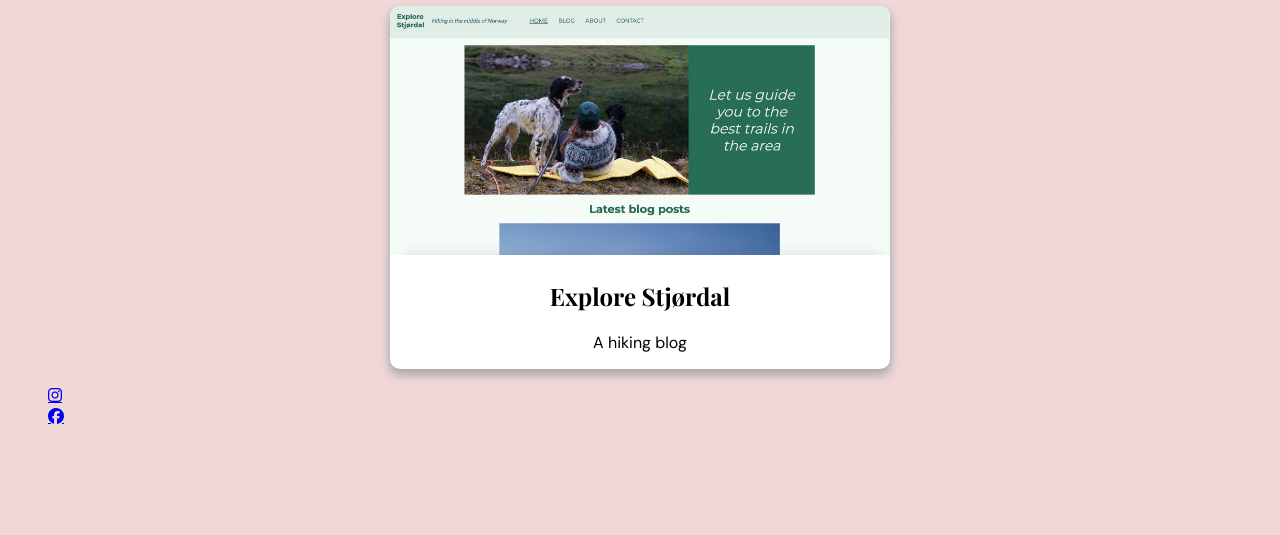
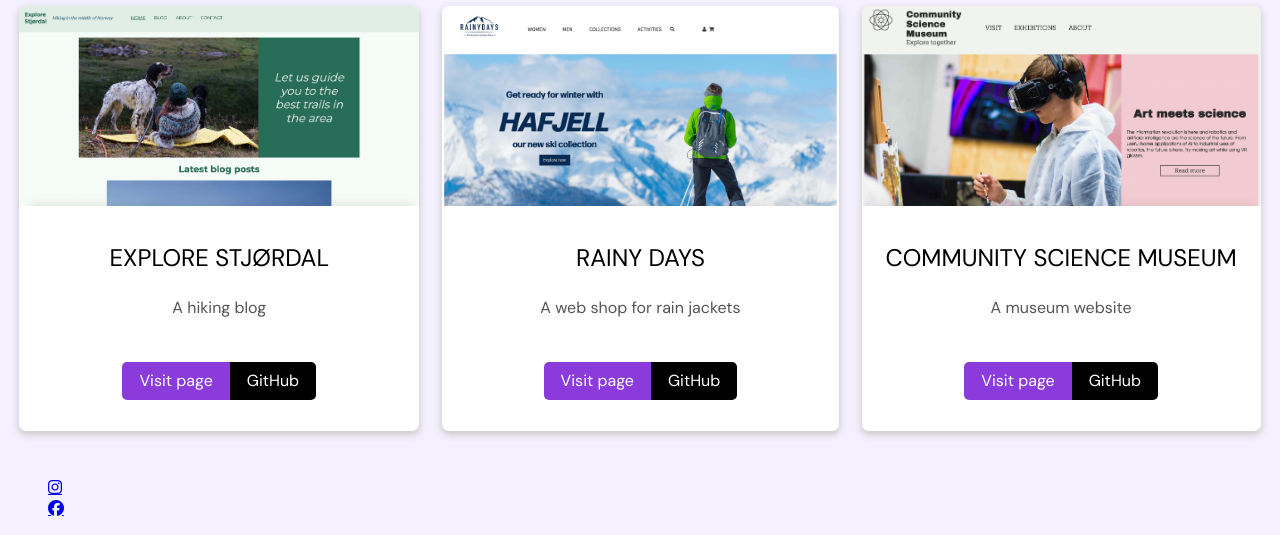
Before and after one commit to martemoslet/portfolio, a plain HTML site: page index.html in a window 1280 px wide. Shown: the part 320-855 px from the top of the page. Before the commit the page ends 800 px from the top, so only its background shows below. Drawn offline with nearby package versions, Linux system fonts and the light colour scheme.

Commit message:
update index

```diff
--- a/css/styles.css
+++ b/css/styles.css
@@ -1,13 +1,16 @@
 body,
-header a {
+header a,
+h2 {
   font-family: "DM Sans", Verdana, Geneva, Tahoma, sans-serif;
-  background-color: #f0d8d8;
   text-decoration: none;
   color: black;
 }
 
-h1,
-h2 {
+body {
+  background-color: #f5f0ff;
+}
+
+h1 {
   font-family: "Playfair Display", serif, Verdana, Geneva, Tahoma;
 }
 
@@ -41,6 +44,40 @@ nav li {
   font-size: 1.4em;
 }
 
+/* Links */
+
+.cta {
+  text-decoration: none;
+  display: inline-flex;
+  padding: 12px 17px 12px 17px;
+  margin-bottom: 15px;
+  color: #fff;
+  transition-duration: 0.4s;
+}
+
+.cta-visit {
+  border-radius: 5px 0 0 5px;
+  background-color: #8b3bdb;
+}
+
+.cta-visit:hover {
+  background-color: #6d13c7;
+}
+
+.cta-github {
+  border-radius: 0 5px 5px 0;
+  background-color: black;
+}
+
+.cta-github:hover {
+  background-color: white;
+  color: #000;
+}
+
+li a:hover {
+  text-decoration: underline 2px #8b3bdb;
+}
+
 /* Home page */
 
 span {
@@ -52,25 +89,53 @@ span {
   text-align: center;
 }
 
+.card-container {
+  display: flex;
+  justify-content: space-evenly;
+  flex-wrap: wrap;
+  max-width: 1300px;
+  margin: auto;
+}
+
 .card {
-  box-shadow: 0 5px 10px 1px #a7a7a7;
-  max-width: 500px;
+  box-shadow: 0 3px 7px 1px #cccccc;
+  max-width: 400px;
   display: flex;
   flex-direction: column;
   justify-content: center;
   margin: auto;
   background-color: #fff;
-  border-radius: 10px;
+  border-radius: 7px;
   overflow: hidden;
-  box-shadow: 25px black;
   text-align: center;
+  margin-bottom: 30px;
 }
 
 .card-text {
+  padding: 20px;
+  height: 180px;
+  display: flex;
+  flex-direction: column;
+  line-height: 90%;
+}
+
+.card-text h2 {
+  font-weight: 400;
+  text-transform: uppercase;
+}
+
+.card-text p {
+  color: #555555;
+}
+
+.card-text a {
+  margin-top: 30px;
 }
 
 .card img {
-  max-width: 500px;
+  width: 100%;
+  height: 200px;
+  object-fit: cover;
 }
 
 @media (min-width: 900px) {
--- a/index.html
+++ b/index.html
@@ -28,15 +28,47 @@
         <div class="welcome">
             <h1>Hi, I'm Marte<br> and this is my<br><span>Portfolio</span></h1>
         </div>
-        <section class="card">
+        <div class="card-container">
+            <section class="card">
                 <div>
                     <img src="images/project-exam-screen.jpg" alt="Project exam web site screen shot" />
                 </div>
                 <div class="card-text">
                     <h2>Explore Stjørdal</h2>
                     <p>A hiking blog</p>
+                <div class="cta-container">
+                    <a href="" class="cta cta-visit">Visit page</a><a href="" class="cta cta-github">GitHub</a>
                 </div>
             </div>
+            </section>
+
+                <section class="card">
+                    <div>
+                        <img src="images/cross-course-screen.jpg" alt="Cross course project web site screen shot" />
+                    </div>
+                    <div class="card-text">
+                        <h2>Rainy Days</h2>
+                        <p>A web shop for rain jackets</p>
+                    <div class="cta-container">
+                        <a href="" class="cta cta-visit">Visit page</a><a href="" class="cta cta-github">GitHub</a>
+                    </div>
+                </div>
+                </section>
+
+                <section class="card">
+                    <div>
+                        <img src="images/semester-project-screen.jpg" alt="Semester project web site screen shot" />
+                    </div>
+                    <div class="card-text">
+                        <h2>Community Science Museum</h2>
+                        <p>A museum website</p>
+                    <div class="cta-container">
+                        <a href="" class="cta cta-visit">Visit page</a><a href="" class="cta cta-github">GitHub</a>
+                    </div>
+                </div>
+                </section>
+        </div>
+
     </main>
     <footer>
         <ul>
```
Also changed, not shown: images/cross-course-screen.jpg (added), images/semester-project-screen.jpg (added).
